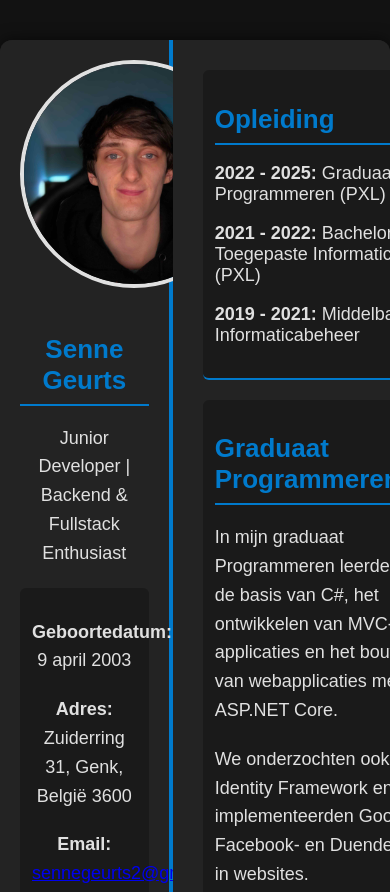
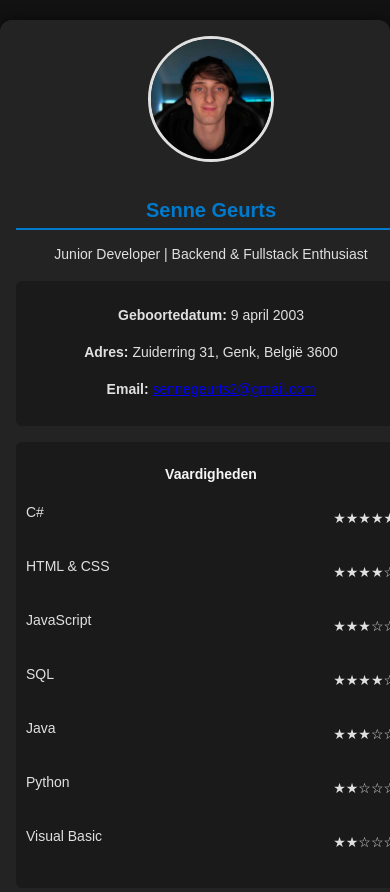
Before and after one commit to Cristo38/CV, a plain HTML site: page Index.html in a window 390 px wide. Shown: the top 892 px of the page. Drawn offline with Linux system fonts and the light colour scheme.

Commit message:
made css more reponsive

```diff
--- a/public/style.css
+++ b/public/style.css
@@ -9,8 +9,9 @@ body {
 
 .container {
     display: flex;
-    max-width: 1400px; /* Increased container width for a wider layout */
-    margin: 40px auto;
+    flex-wrap: wrap; /* allow wrapping on smaller screens */
+    max-width: 1000px;
+    margin: 20px auto;
     background-color: #1e1e1e;
     box-shadow: 0 0 15px rgba(0, 0, 0, 0.6);
     border-radius: 12px;
@@ -19,54 +20,53 @@ body {
 
 /* Sidebar */
 .sidebar {
-    background-color: #232323; /* Darker background for the left side */
-    padding: 20px;
-    width: 33%; /* Sidebar remains one-third of the page */
+    background-color: #232323;
+    padding: 16px;
+    width: 33%;
     text-align: center;
-    border-right: 4px solid #007acc; /* Blue border to separate sidebar */
+    border-right: 3px solid #007acc;
 }
 
 .profile-pic {
-    width: 220px;  /* Increase size */
-    height: 220px; /* Increase size */
+    width: 160px;
+    height: 160px;
     border-radius: 50%;
-    border: 4px solid #e0e0e0;
-    margin-bottom: 20px;
+    border: 3px solid #e0e0e0;
+    margin-bottom: 16px;
 }
 
 h2, h3 {
     color: #f5f5f5;
-    margin-bottom: 10px;
-    font-size: 20px;
+    margin-bottom: 8px;
+    font-size: 18px;
 }
 
-/* Darker background for sections with actual information */
 .skills-list, ul, .personal-info, .info-section {
-    background-color: #1a1a1a; /* Dark background for info sections */
+    background-color: #1a1a1a;
     border-radius: 6px;
-    padding: 12px;
-    margin-bottom: 20px; /* Add space after each section */
+    padding: 10px;
+    margin-bottom: 16px;
 }
 
 .skills-list li, .stars {
     display: flex;
     justify-content: space-between;
-    padding: 8px 0;
+    padding: 6px 0;
 }
 
 /* Content */
 .content {
     flex: 1;
-    padding: 30px;
+    padding: 20px;
     background-color: #232323;
-    width: 67%; /* Content takes up two-thirds of the page */
+    width: 67%;
 }
 
 h2 {
     border-bottom: 2px solid #007acc;
-    padding-bottom: 8px;
-    margin-bottom: 15px;
-    font-size: 26px;
+    padding-bottom: 6px;
+    margin-bottom: 12px;
+    font-size: 22px;
     color: #007acc;
 }
 
@@ -76,46 +76,79 @@ ul {
 }
 
 ul li {
-    margin: 18px 0;
-    font-size: 18px;
+    margin: 14px 0;
+    font-size: 16px;
 }
 
 p {
-    font-size: 18px;
-    line-height: 1.6;
-    margin-bottom: 20px;
+    font-size: 16px;
+    line-height: 1.5;
+    margin-bottom: 16px;
 }
 
 section {
-    margin-bottom: 30px;
-    padding-bottom: 15px;
+    margin-bottom: 24px;
+    padding-bottom: 12px;
     border-bottom: 2px solid #007acc;
 }
 
 h3 {
-    font-size: 18px;
+    font-size: 16px;
 }
 
 /* Download knop */
 .download-btn {
     display: block;
-    width: 250px;
-    margin: 25px auto;
-    padding: 14px;
+    width: 200px;
+    margin: 20px auto;
+    padding: 12px;
     background-color: #007acc;
     color: white;
     text-align: center;
     border: none;
     cursor: pointer;
-    font-size: 20px;
+    font-size: 18px;
     border-radius: 6px;
 }
 
 .download-btn:hover {
     background-color: #005fa3;
 }
+
 @media print {
     .download-btn {
         display: none;
     }
 }
+
+/* 📱 Mobile responsive tweaks */
+@media (max-width: 768px) {
+    .container {
+        flex-direction: column;
+    }
+
+    .sidebar, .content {
+        width: 100%;
+        padding: 16px;
+        border-right: none;
+        border-bottom: 2px solid #007acc;
+    }
+
+    .profile-pic {
+        width: 120px;
+        height: 120px;
+    }
+
+    h2 {
+        font-size: 20px;
+    }
+
+    h3, p, ul li {
+        font-size: 14px;
+    }
+
+    .download-btn {
+        width: 100%;
+        font-size: 16px;
+    }
+}
```
